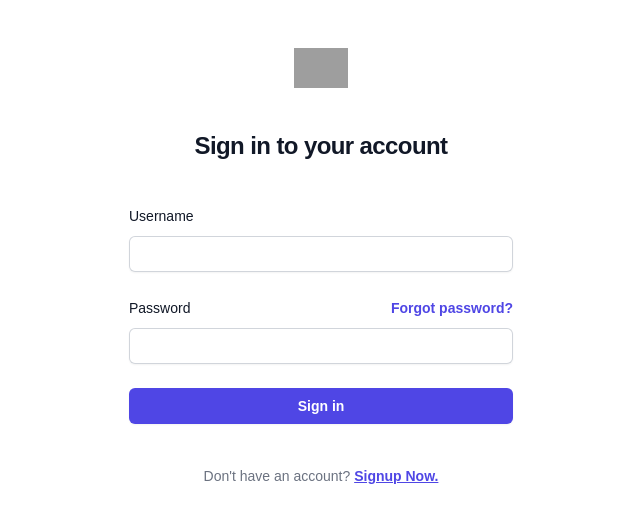
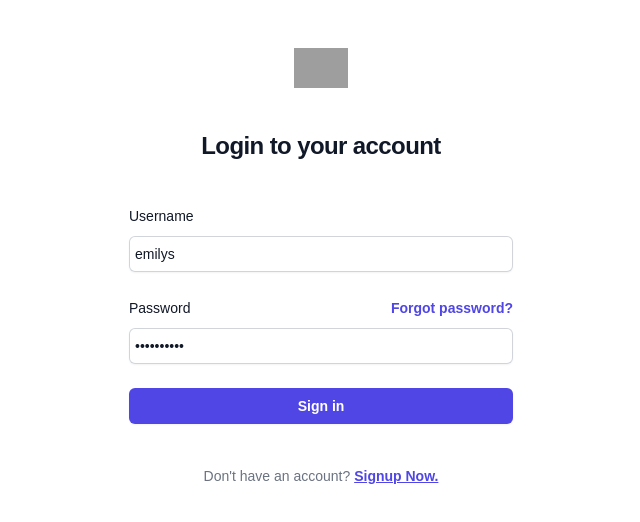
Before and after one commit to rahul94maurya/Plant-for-the-planet-task, a Next.js app: page /login in a window 1280 px wide. Shown: the top 522 px of the page, without its empty margins (319-959 px from the left). Built offline with nearby package versions, Linux system fonts and the light colour scheme; grey boxes are pictures that could not be loaded.

Commit message:
username and password fields are dynamic now

```diff
--- a/pages/login/index.tsx
+++ b/pages/login/index.tsx
@@ -1,7 +1,35 @@
-import Link from "next/link";
-import React from "react";
+import Link from 'next/link';
+import React, { use, useState } from 'react';
+import { authenticateUser } from '../utils/api';
 
 const LoginPage = () => {
+  const [userName, setUserName] = useState('emilys');
+  const [password, setPassword] = useState('emilyspass');
+  const [isLoading, setIsLoading] = useState(false);
+
+  const handleUserNameChange = function (
+    event: React.ChangeEvent<HTMLInputElement>
+  ) {
+    setUserName(event.target.value);
+  };
+
+  const handlePasswordChange = function (
+    event: React.ChangeEvent<HTMLInputElement>
+  ) {
+    setPassword(event.target.value);
+  };
+
+  const handleFormSubmit = async function (
+    event: React.FormEvent<HTMLFormElement>
+  ) {
+    const requestBody = { username: 'emilys', password: 'emilyspass' };
+    event.preventDefault();
+    setIsLoading(true);
+    const response = await authenticateUser(requestBody);
+    setIsLoading(false);
+    console.log('response data from API', response);
+  };
+
   return (
     <div className="flex min-h-full flex-1 flex-col justify-center px-6 py-12 lg:px-8">
       <div className="sm:mx-auto sm:w-full sm:max-w-sm">
@@ -11,12 +39,12 @@ const LoginPage = () => {
           className="mx-auto h-10 w-auto"
         />
         <h2 className="mt-10 text-center text-2xl font-bold leading-9 tracking-tight text-gray-900">
-          Sign in to your account
+          Login to your account
         </h2>
       </div>
 
       <div className="mt-10 sm:mx-auto sm:w-full sm:max-w-sm">
-        <form className="space-y-6">
+        <form className="space-y-6" onSubmit={handleFormSubmit}>
           <div>
             <label
               htmlFor="email"
@@ -26,12 +54,11 @@ const LoginPage = () => {
             </label>
             <div className="mt-2">
               <input
-                id="email"
-                name="email"
-                type="email"
+                value={userName}
+                onChange={handleUserNameChange}
+                type="text"
                 required
-                autoComplete="email"
-                className="block w-full rounded-md border-0 py-1.5 text-gray-900 shadow-sm ring-1 ring-inset ring-gray-300 placeholder:text-gray-400 focus:ring-2 focus:ring-inset focus:ring-indigo-600 sm:text-sm sm:leading-6"
+                className="block w-full rounded-md border-0 p-1.5 text-gray-900 shadow-sm ring-1 ring-inset ring-gray-300 placeholder:text-gray-400 focus:ring-2 focus:ring-inset focus:ring-indigo-600 sm:text-sm sm:leading-6"
               />
             </div>
           </div>
@@ -55,12 +82,11 @@ const LoginPage = () => {
             </div>
             <div className="mt-2">
               <input
-                id="password"
-                name="password"
+                value={password}
+                onChange={handlePasswordChange}
                 type="password"
                 required
-                autoComplete="current-password"
-                className="block w-full rounded-md border-0 py-1.5 text-gray-900 shadow-sm ring-1 ring-inset ring-gray-300 placeholder:text-gray-400 focus:ring-2 focus:ring-inset focus:ring-indigo-600 sm:text-sm sm:leading-6"
+                className="block w-full rounded-md border-0 p-1.5 text-gray-900 shadow-sm ring-1 ring-inset ring-gray-300 placeholder:text-gray-400 focus:ring-2 focus:ring-inset focus:ring-indigo-600 sm:text-sm sm:leading-6"
               />
             </div>
           </div>
@@ -68,16 +94,17 @@ const LoginPage = () => {
           <div>
             <button
               type="submit"
+              disabled={isLoading}
               className="flex w-full justify-center rounded-md bg-indigo-600 px-3 py-1.5 text-sm font-semibold leading-6 text-white shadow-sm hover:bg-indigo-500 focus-visible:outline focus-visible:outline-2 focus-visible:outline-offset-2 focus-visible:outline-indigo-600"
             >
-              Sign in
+              {isLoading ? 'Loading...' : 'Sign in'}
             </button>
           </div>
         </form>
 
         <p className="mt-10 text-center text-sm text-gray-500">
           {/* Not a member?{" "} */}
-          {`Don't have an account?`}{" "}
+          {`Don't have an account?`}{' '}
           <Link
             href="/signup"
             className="font-semibold leading-6 text-indigo-600 hover:text-indigo-500 underline"
--- /dev/null
+++ b/pages/utils/api.ts
@@ -0,0 +1,12 @@
+const API_BASE_URL = 'https://dummyjson.com/auth';
+
+export const authenticateUser = async function (requestBody: any) {
+  const loginData = { username: 'emilys', password: 'emilyspass' };
+  const res = await fetch(`${API_BASE_URL}/login`, {
+    method: 'POST',
+    headers: { 'Content-Type': 'application/json' },
+    body: JSON.stringify(loginData),
+  });
+  const data = await res.json();
+  return data;
+};
```
